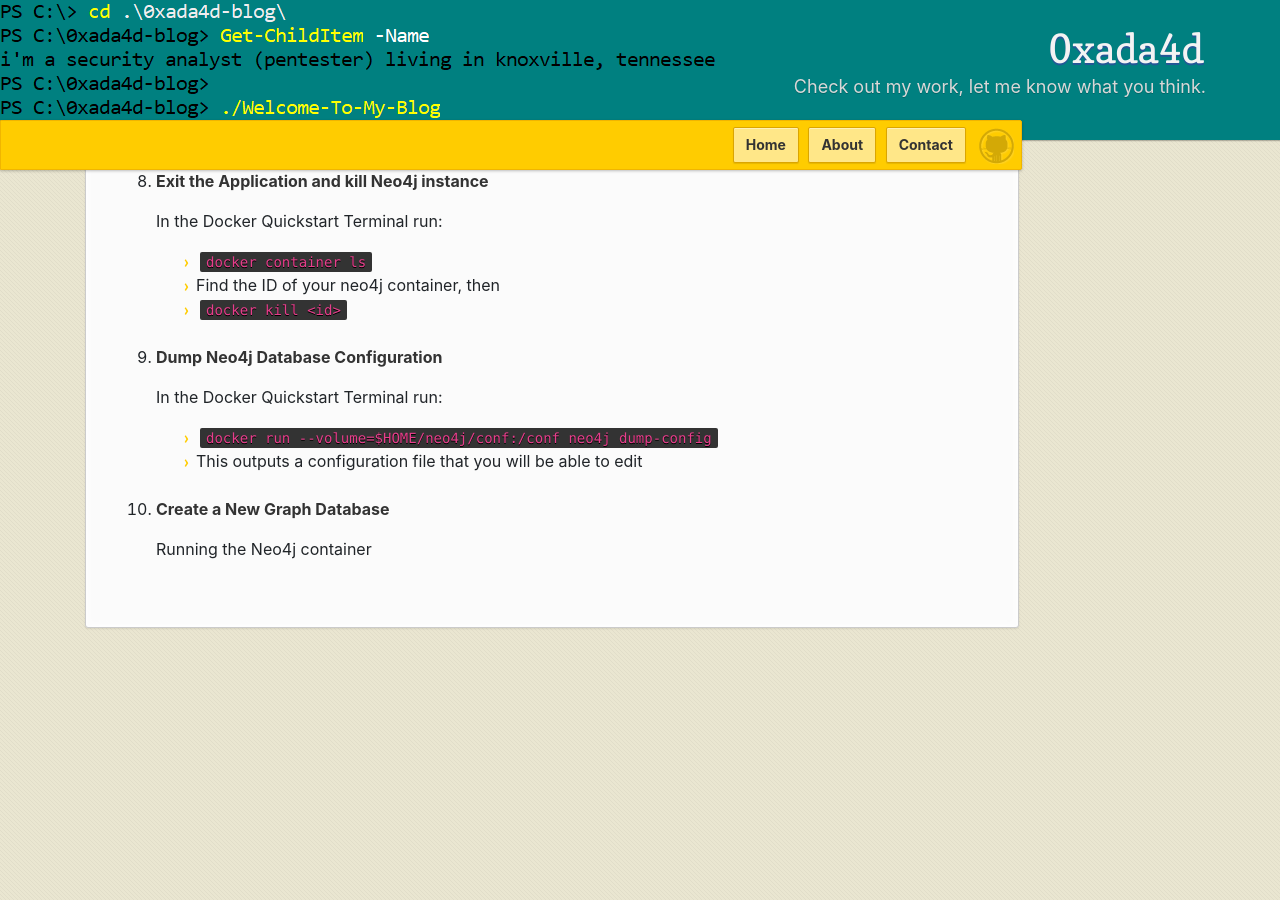
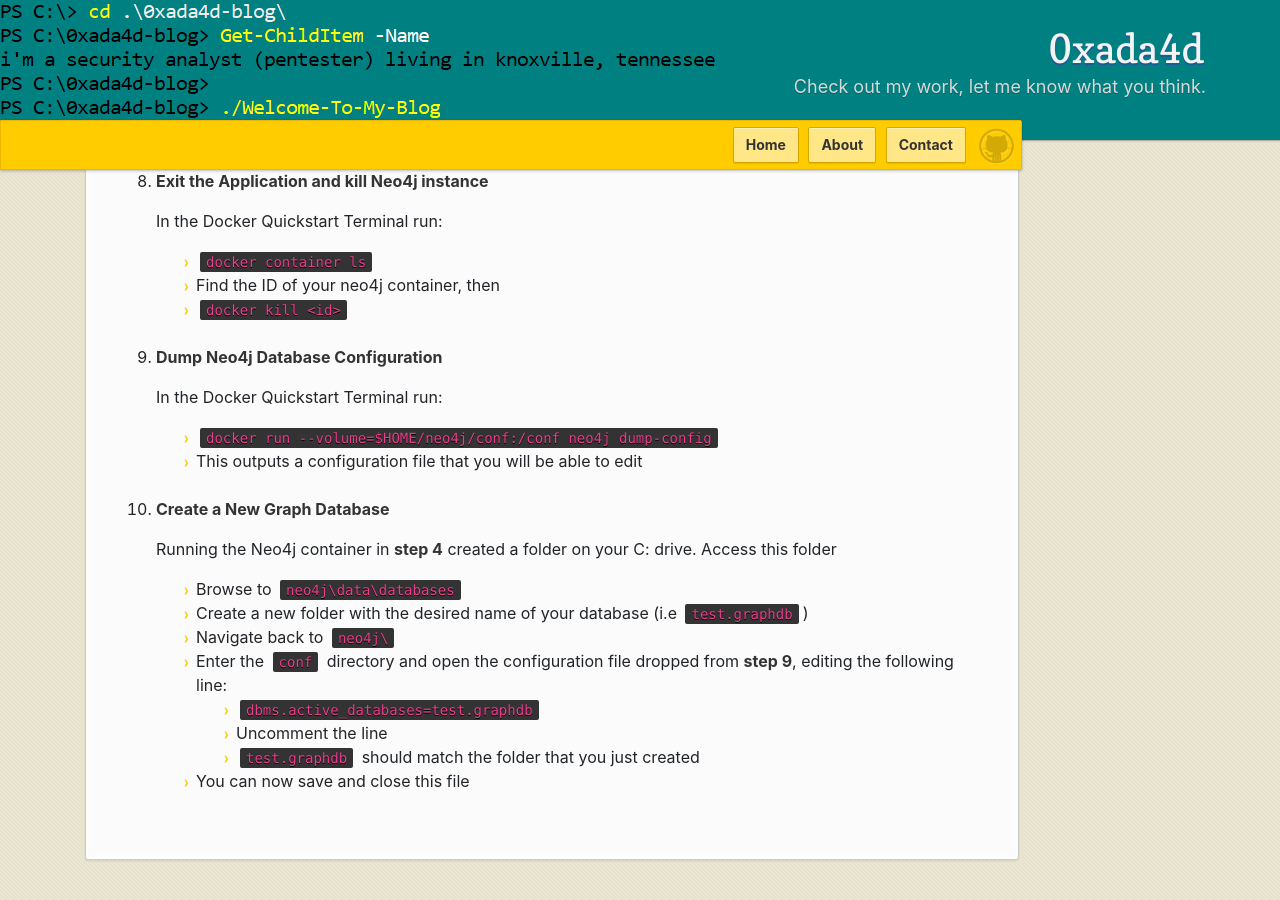
Before and after one commit to 0xada4d/0xada4d.github.io, a Jekyll site: the page built from _posts/2018-03-03-installing-bloodhound-server.md, in a window 1280 px wide and 900 px high, scrolled down 2332 px. Built offline with Jekyll 4.4.1, drawn with Linux system fonts in a browser that asks for light colours; comment, search, counter and statistics services are not loaded; before the commit the page ends 3000 px from its top, so only the background shows below that.

Commit message:
bloodhound how-to post

```diff
--- a/_posts/2018-03-03-installing-bloodhound-server.md
+++ b/_posts/2018-03-03-installing-bloodhound-server.md
@@ -93,4 +93,12 @@
 <br>
 10. **Create a New Graph Database**
 
-    Running the Neo4j container
+    Running the Neo4j container in **step 4** created a folder on your C: drive. Access this folder
+    - Browse to `neo4j\data\databases`
+    - Create a new folder with the desired name of your database (i.e `test.graphdb`)
+    - Navigate back to `neo4j\`
+    - Enter the `conf` directory and open the configuration file dropped from **step 9**, editing the following line:
+      - `dbms.active_databases=test.graphdb`
+      - Uncomment the line
+      - `test.graphdb` should match the folder that you just created
+    - You can now save and close this file
```
